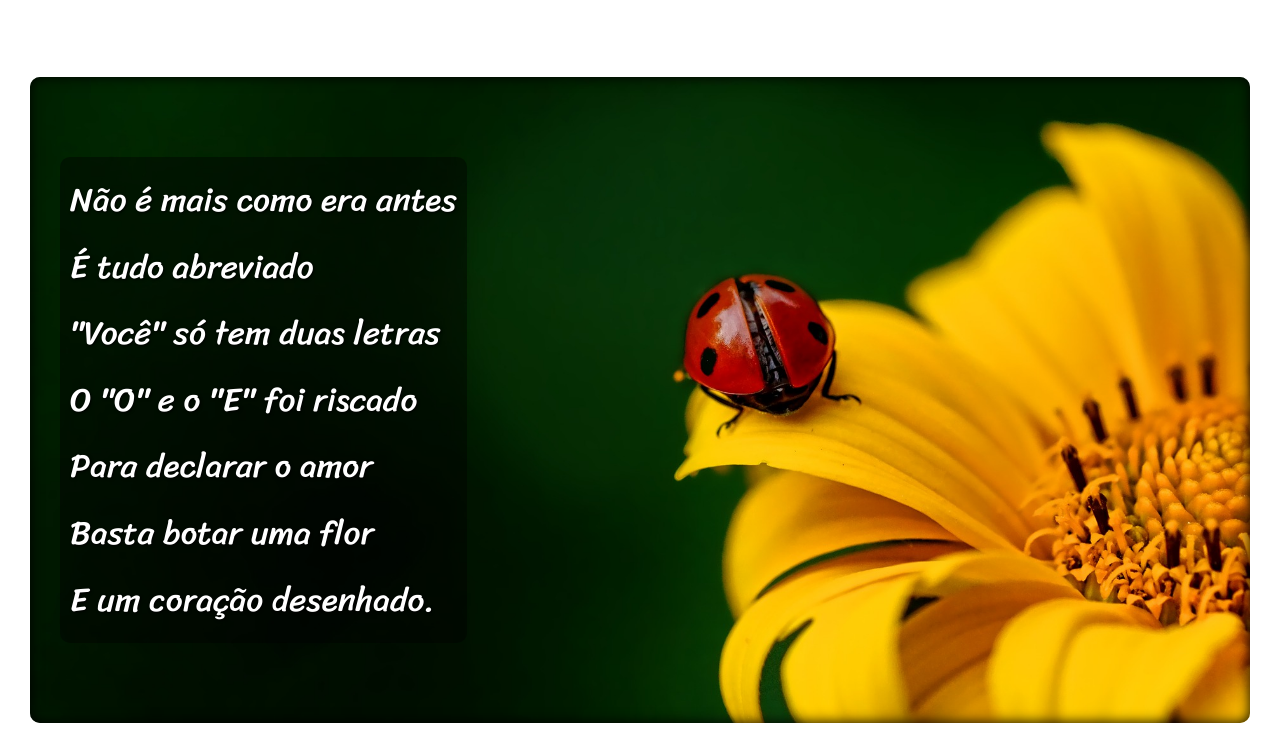
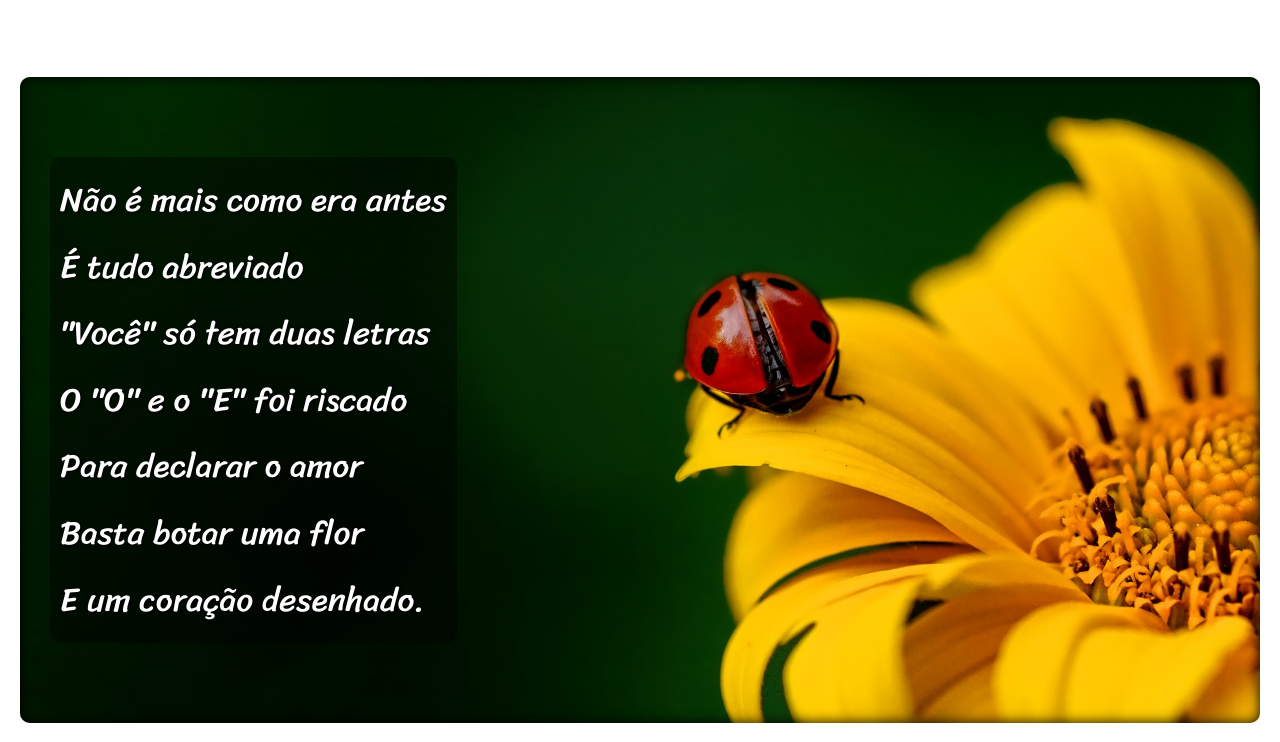
Before and after one commit to LukasAlencar/projetoCordel, a plain HTML site: page index.html in a window 1280 px wide. Shown: the part 858-1600 px from the top of the page. Drawn offline with Linux system fonts and the light colour scheme.

Commit message:
Alterei para 20 px margin

```diff
--- a/style/style.css
+++ b/style/style.css
@@ -31,7 +31,7 @@
     box-shadow: inset 0px 0px 13px 0px black;
     background-attachment: fixed;
     border-radius: 10px;
-    margin: 0px 30px;
+    margin: 0px 20px;
 
 
 }
```
